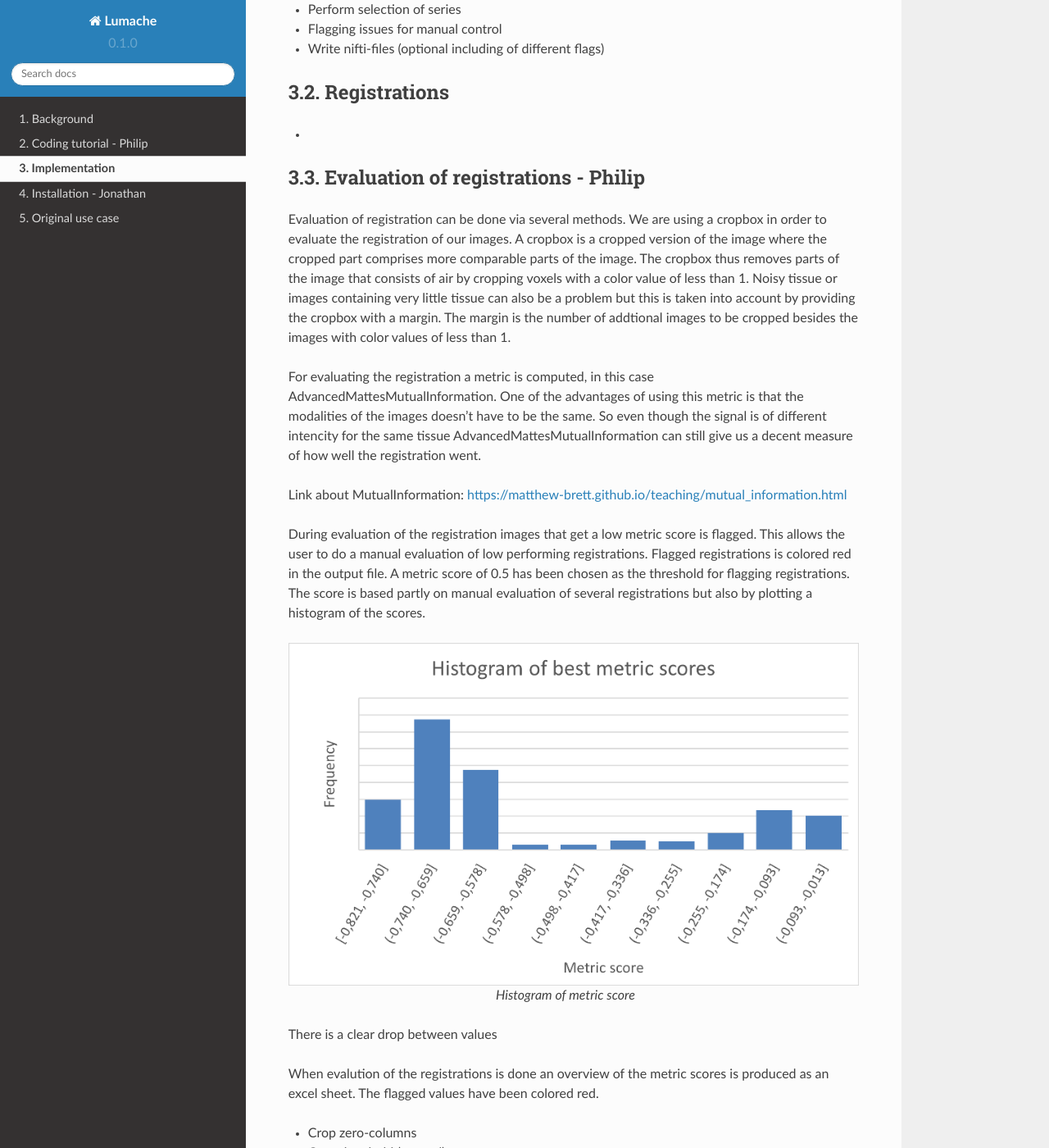
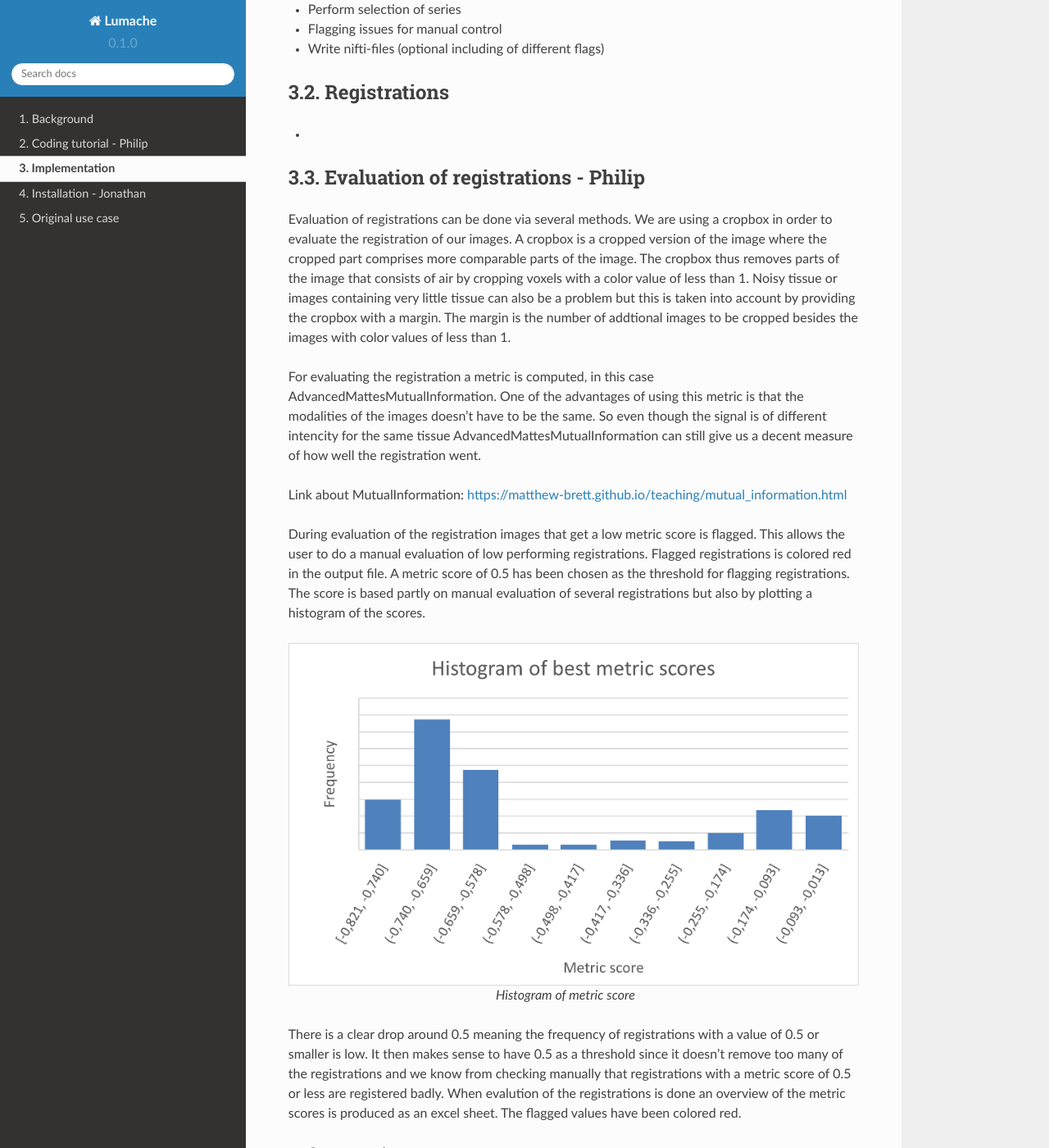
Before and after one commit to Dokkedal/dcm2reg, a Sphinx documentation site: the page built from docs/source/implementation.rst, in a window 1280 px wide and 1400 px high, scrolled down 240 px. Shown: the whole window at 82% size. Built offline with Sphinx 7.4.7 and the Read the Docs theme 2.0.0, drawn with Linux system fonts in a browser that asks for light colours.

Commit message:
Last of implementation 260522_10:22

```diff
--- a/docs/source/implementation.rst
+++ b/docs/source/implementation.rst
@@ -16,8 +16,7 @@
 
 Evaluation of registrations - Philip
 ===========================
-
-Evaluation of registration can be done via several methods. We are using a cropbox in order to evaluate
+Evaluation of registrations can be done via several methods. We are using a cropbox in order to evaluate
 the registration of our images. A cropbox is a cropped version of the image where the cropped part comprises
 more comparable parts of the image. The cropbox thus removes parts of the image that consists of air
 by cropping voxels with a color value of less than 1. Noisy tissue or images containing very little tissue
@@ -43,12 +42,11 @@
 
     Histogram of metric score
 
-
-
-There is a clear drop between values
-
-When evalution of the registrations is done an overview of the
-metric scores is produced as an excel sheet. The flagged values have been colored red.
+There is a clear drop around 0.5 meaning the frequency of registrations with a value of 0.5 or smaller is low.
+It then makes sense to have 0.5 as a threshold since it doesn't remove too many of the registrations and we
+know from checking manually that registrations with a metric score of 0.5 or less are registered badly. When
+evalution of the registrations is done an overview of the metric scores is produced as an excel sheet. The
+flagged values have been colored red.
 
 
 * Crop zero-columns
--- a/docs/source/our_use_case.rst
+++ b/docs/source/our_use_case.rst
@@ -6,6 +6,11 @@
 
 * Visual examples - different scans - Philip
 * Levels - color code - Philip
+
+The data consits of several different scans: CT, PET and MR. The scans have different color coding. For example
+an MR scan will show tissue as being dark whereas a CT scan will show tissue as being bright which stems from
+the way the different scans are produced
+
 
 ..
     * Additional information - Jonathan
```
